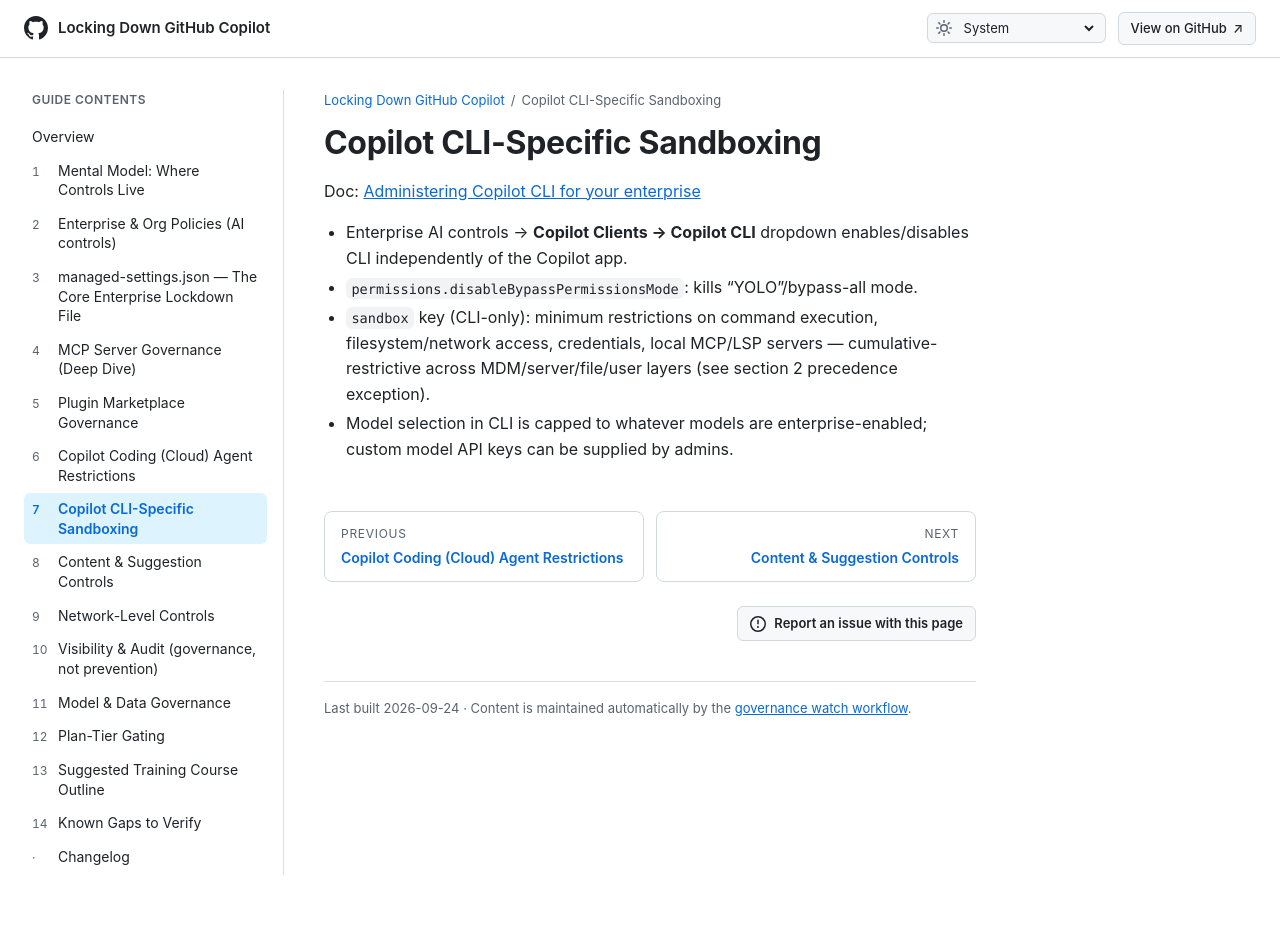
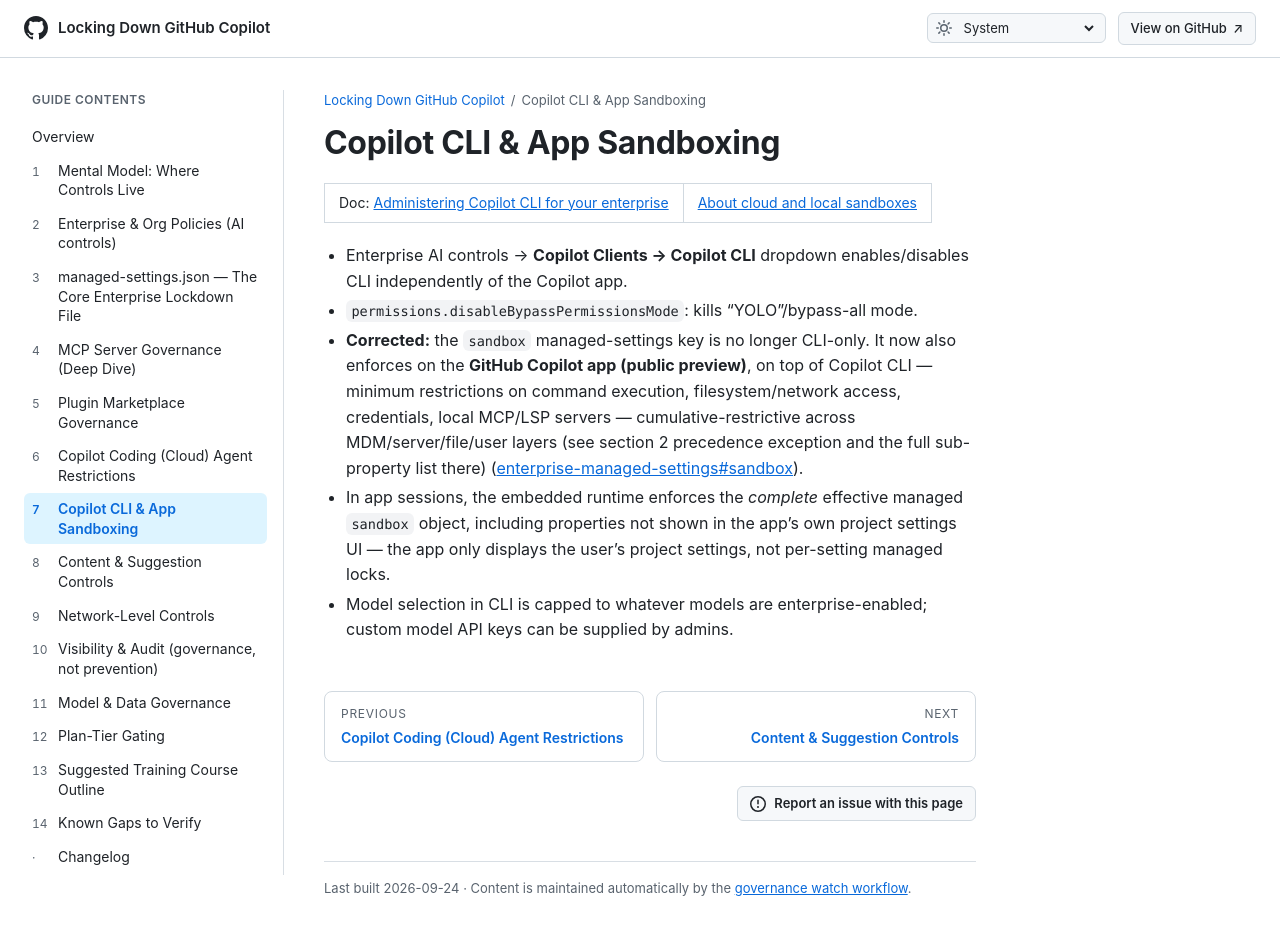
Before and after one commit to beardofedu/copilot-governance-training, a Jekyll site: the page built from docs/sections/cli-sandboxing.md, in a window 1280 px wide and 963 px high. Shown: the top 935 px of the window. Built offline with Jekyll 4.4.1, drawn with Linux system fonts in a browser that asks for light colours.

Commit message:
Copilot Governance Watch: 2026-09-24 review
- sandbox managed-settings key now supports the Copilot app (public preview), not just CLI
- documented new sandbox sub-properties (gitAuth, ghAuth, allowDevToolAccess, addCurrentWorkingDirectory, userPolicy)
- added session data governance section (sync policy, sharing/retention differences)

Co-authored-by: Copilot <223556219+Copilot@users.noreply.github.com>

```diff
--- a/docs/sections/cli-sandboxing.md
+++ b/docs/sections/cli-sandboxing.md
@@ -1,15 +1,16 @@
 ---
 layout: default
-title: "Copilot CLI-Specific Sandboxing"
+title: "Copilot CLI & App Sandboxing"
 nav_order: 7
 permalink: /sections/cli-sandboxing/
 ---
 
-# Copilot CLI-Specific Sandboxing
+# Copilot CLI & App Sandboxing
 
-Doc: [Administering Copilot CLI for your enterprise](https://docs.github.com/en/copilot/how-tos/copilot-cli/administer-copilot-cli-for-your-enterprise)
+Doc: [Administering Copilot CLI for your enterprise](https://docs.github.com/en/copilot/how-tos/copilot-cli/administer-copilot-cli-for-your-enterprise) | [About cloud and local sandboxes](https://docs.github.com/en/copilot/concepts/security-governance-and-network-settings/about-cloud-and-local-sandboxes)
 
 - Enterprise AI controls → **Copilot Clients → Copilot CLI** dropdown enables/disables CLI independently of the Copilot app.
 - `permissions.disableBypassPermissionsMode`: kills "YOLO"/bypass-all mode.
-- `sandbox` key (CLI-only): minimum restrictions on command execution, filesystem/network access, credentials, local MCP/LSP servers — cumulative-restrictive across MDM/server/file/user layers (see section 2 precedence exception).
+- **Corrected:** the `sandbox` managed-settings key is no longer CLI-only. It now also enforces on the **GitHub Copilot app (public preview)**, on top of Copilot CLI — minimum restrictions on command execution, filesystem/network access, credentials, local MCP/LSP servers — cumulative-restrictive across MDM/server/file/user layers (see section 2 precedence exception and the full sub-property list there) ([enterprise-managed-settings#sandbox](https://docs.github.com/en/copilot/reference/enterprise-administrators/enterprise-managed-settings#sandbox)).
+- In app sessions, the embedded runtime enforces the *complete* effective managed `sandbox` object, including properties not shown in the app's own project settings UI — the app only displays the user's project settings, not per-setting managed locks.
 - Model selection in CLI is capped to whatever models are enterprise-enabled; custom model API keys can be supplied by admins.
```
Also changed, not shown: docs/sections/audit-visibility.md (+8 -0 lines), docs/sections/course-outline.md (+1 -1 lines), docs/sections/known-gaps.md (+1 -0 lines), docs/sections/managed-settings.md (+6 -1 lines), docs/CHANGELOG.md.
